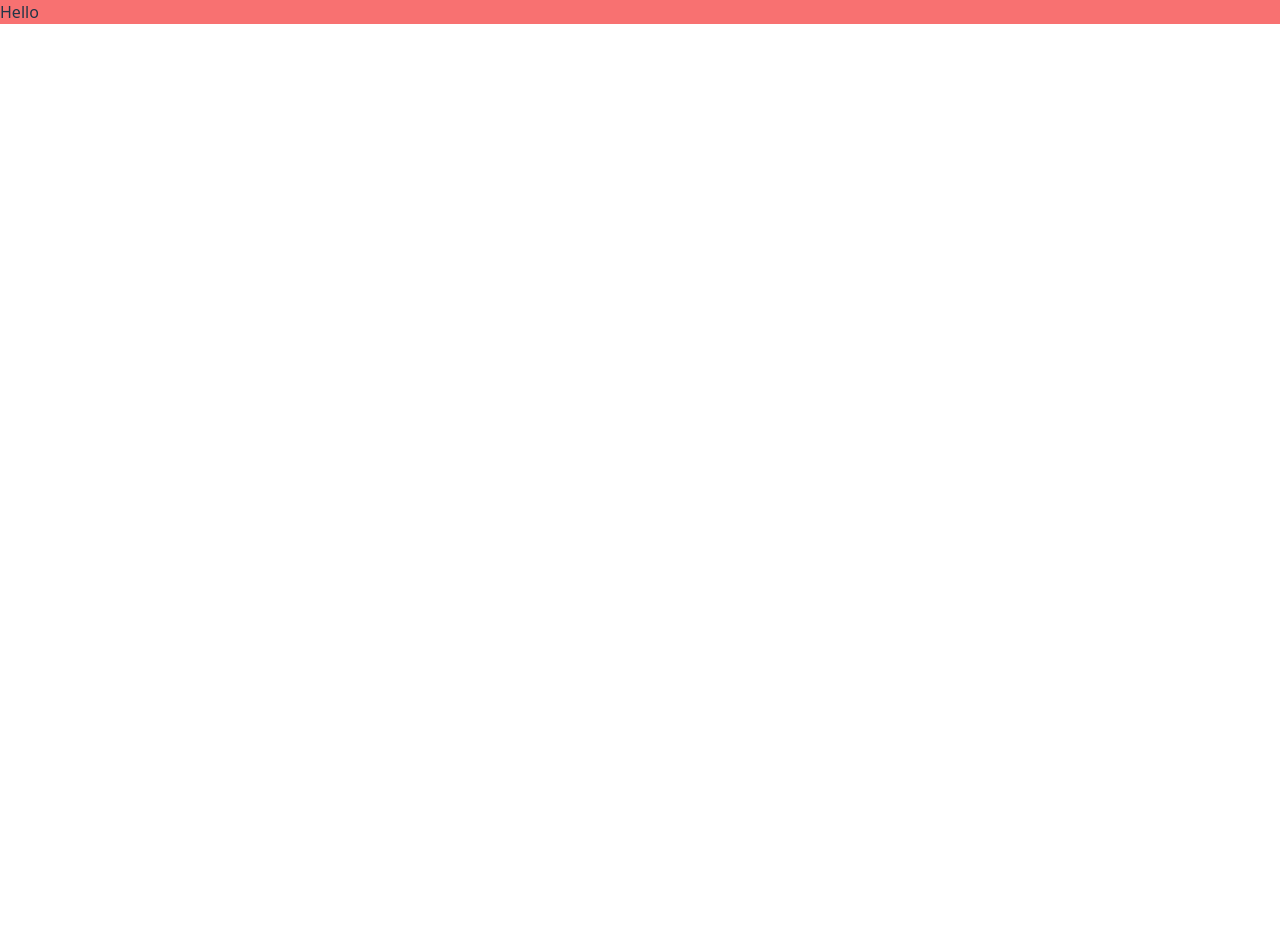
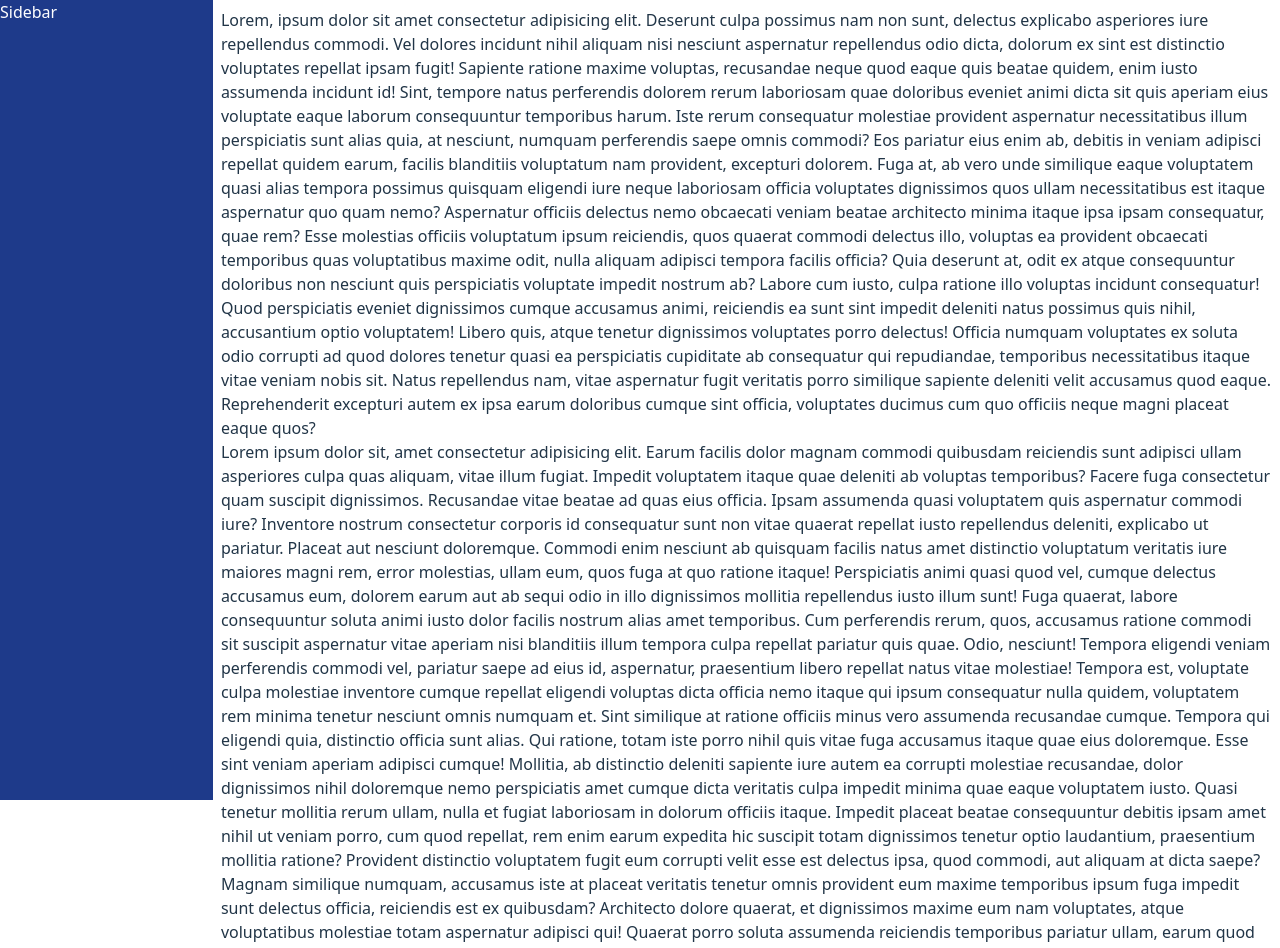
Before and after one commit to RendraAndriansyah/Loan-Market---assessment-, a React (Vite) app: page / in a window 1280 px wide. Shown: the top 948 px of the page. Before the commit the page ends 800 px from the top, so only its background shows below. Built offline with nearby package versions, Linux system fonts and the light colour scheme.

Commit message:
add react icons

```diff
--- a/package.json
+++ b/package.json
@@ -11,7 +11,8 @@
   },
   "dependencies": {
     "react": "^18.2.0",
-    "react-dom": "^18.2.0"
+    "react-dom": "^18.2.0",
+    "react-icons": "^4.10.1"
   },
   "devDependencies": {
     "@types/react": "^18.2.15",
--- a/src/App.tsx
+++ b/src/App.tsx
@@ -1,8 +1,93 @@
 function App() {
 	return (
-		<>
-			<div className="bg-red-400">Hello</div>
-		</>
+		<div className="flex">
+			<aside className="bg-blue-900 w-64 h-screen sticky top-0 text-white">Sidebar</aside>
+
+			<main className="w-full p-2">
+				<h1>
+					Lorem, ipsum dolor sit amet consectetur adipisicing elit. Deserunt culpa
+					possimus nam non sunt, delectus explicabo asperiores iure repellendus commodi.
+					Vel dolores incidunt nihil aliquam nisi nesciunt aspernatur repellendus odio
+					dicta, dolorum ex sint est distinctio voluptates repellat ipsam fugit! Sapiente
+					ratione maxime voluptas, recusandae neque quod eaque quis beatae quidem, enim
+					iusto assumenda incidunt id! Sint, tempore natus perferendis dolorem rerum
+					laboriosam quae doloribus eveniet animi dicta sit quis aperiam eius voluptate
+					eaque laborum consequuntur temporibus harum. Iste rerum consequatur molestiae
+					provident aspernatur necessitatibus illum perspiciatis sunt alias quia, at
+					nesciunt, numquam perferendis saepe omnis commodi? Eos pariatur eius enim ab,
+					debitis in veniam adipisci repellat quidem earum, facilis blanditiis voluptatum
+					nam provident, excepturi dolorem. Fuga at, ab vero unde similique eaque
+					voluptatem quasi alias tempora possimus quisquam eligendi iure neque laboriosam
+					officia voluptates dignissimos quos ullam necessitatibus est itaque aspernatur
+					quo quam nemo? Aspernatur officiis delectus nemo obcaecati veniam beatae
+					architecto minima itaque ipsa ipsam consequatur, quae rem? Esse molestias
+					officiis voluptatum ipsum reiciendis, quos quaerat commodi delectus illo,
+					voluptas ea provident obcaecati temporibus quas voluptatibus maxime odit, nulla
+					aliquam adipisci tempora facilis officia? Quia deserunt at, odit ex atque
+					consequuntur doloribus non nesciunt quis perspiciatis voluptate impedit nostrum
+					ab? Labore cum iusto, culpa ratione illo voluptas incidunt consequatur! Quod
+					perspiciatis eveniet dignissimos cumque accusamus animi, reiciendis ea sunt sint
+					impedit deleniti natus possimus quis nihil, accusantium optio voluptatem! Libero
+					quis, atque tenetur dignissimos voluptates porro delectus! Officia numquam
+					voluptates ex soluta odio corrupti ad quod dolores tenetur quasi ea perspiciatis
+					cupiditate ab consequatur qui repudiandae, temporibus necessitatibus itaque
+					vitae veniam nobis sit. Natus repellendus nam, vitae aspernatur fugit veritatis
+					porro similique sapiente deleniti velit accusamus quod eaque. Reprehenderit
+					excepturi autem ex ipsa earum doloribus cumque sint officia, voluptates ducimus
+					cum quo officiis neque magni placeat eaque quos?
+				</h1>
+				<p>
+					Lorem ipsum dolor sit, amet consectetur adipisicing elit. Earum facilis dolor
+					magnam commodi quibusdam reiciendis sunt adipisci ullam asperiores culpa quas
+					aliquam, vitae illum fugiat. Impedit voluptatem itaque quae deleniti ab voluptas
+					temporibus? Facere fuga consectetur quam suscipit dignissimos. Recusandae vitae
+					beatae ad quas eius officia. Ipsam assumenda quasi voluptatem quis aspernatur
+					commodi iure? Inventore nostrum consectetur corporis id consequatur sunt non
+					vitae quaerat repellat iusto repellendus deleniti, explicabo ut pariatur.
+					Placeat aut nesciunt doloremque. Commodi enim nesciunt ab quisquam facilis natus
+					amet distinctio voluptatum veritatis iure maiores magni rem, error molestias,
+					ullam eum, quos fuga at quo ratione itaque! Perspiciatis animi quasi quod vel,
+					cumque delectus accusamus eum, dolorem earum aut ab sequi odio in illo
+					dignissimos mollitia repellendus iusto illum sunt! Fuga quaerat, labore
+					consequuntur soluta animi iusto dolor facilis nostrum alias amet temporibus. Cum
+					perferendis rerum, quos, accusamus ratione commodi sit suscipit aspernatur vitae
+					aperiam nisi blanditiis illum tempora culpa repellat pariatur quis quae. Odio,
+					nesciunt! Tempora eligendi veniam perferendis commodi vel, pariatur saepe ad
+					eius id, aspernatur, praesentium libero repellat natus vitae molestiae! Tempora
+					est, voluptate culpa molestiae inventore cumque repellat eligendi voluptas dicta
+					officia nemo itaque qui ipsum consequatur nulla quidem, voluptatem rem minima
+					tenetur nesciunt omnis numquam et. Sint similique at ratione officiis minus vero
+					assumenda recusandae cumque. Tempora qui eligendi quia, distinctio officia sunt
+					alias. Qui ratione, totam iste porro nihil quis vitae fuga accusamus itaque quae
+					eius doloremque. Esse sint veniam aperiam adipisci cumque! Mollitia, ab
+					distinctio deleniti sapiente iure autem ea corrupti molestiae recusandae, dolor
+					dignissimos nihil doloremque nemo perspiciatis amet cumque dicta veritatis culpa
+					impedit minima quae eaque voluptatem iusto. Quasi tenetur mollitia rerum ullam,
+					nulla et fugiat laboriosam in dolorum officiis itaque. Impedit placeat beatae
+					consequuntur debitis ipsam amet nihil ut veniam porro, cum quod repellat, rem
+					enim earum expedita hic suscipit totam dignissimos tenetur optio laudantium,
+					praesentium mollitia ratione? Provident distinctio voluptatem fugit eum corrupti
+					velit esse est delectus ipsa, quod commodi, aut aliquam at dicta saepe? Magnam
+					similique numquam, accusamus iste at placeat veritatis tenetur omnis provident
+					eum maxime temporibus ipsum fuga impedit sunt delectus officia, reiciendis est
+					ex quibusdam? Architecto dolore quaerat, et dignissimos maxime eum nam
+					voluptates, atque voluptatibus molestiae totam aspernatur adipisci qui! Quaerat
+					porro soluta assumenda reiciendis temporibus pariatur ullam, earum quod fugit
+					eius? Soluta sint aut earum, beatae inventore animi, expedita eum dicta, eius
+					enim esse odio. Nesciunt minus repudiandae sapiente assumenda unde atque harum
+					at tempora minima? Et enim neque quasi sequi tempora similique reprehenderit
+					sapiente sit quod, iusto maxime dolorem, aliquid dignissimos aut amet magni
+					dolorum omnis, tempore dicta optio quibusdam at vero eum? Veritatis dolor porro
+					esse beatae facere reiciendis praesentium eum laboriosam perspiciatis eos
+					aliquam eveniet illum blanditiis fuga omnis pariatur, iure quasi ullam.
+					Voluptate placeat fugit debitis quisquam aspernatur repudiandae? Dolore delectus
+					laboriosam distinctio quis reiciendis ad quo nisi asperiores ipsam perferendis
+					dicta voluptatibus, beatae iusto repellat cum possimus. Facilis beatae, rem quo
+					distinctio quae mollitia labore veniam! Quis alias ea excepturi adipisci
+					doloribus quae neque vitae.
+				</p>
+			</main>
+		</div>
 	);
 }
 
```
Also changed, not shown: 1 other file (tests, documents, lock files or other folders).
